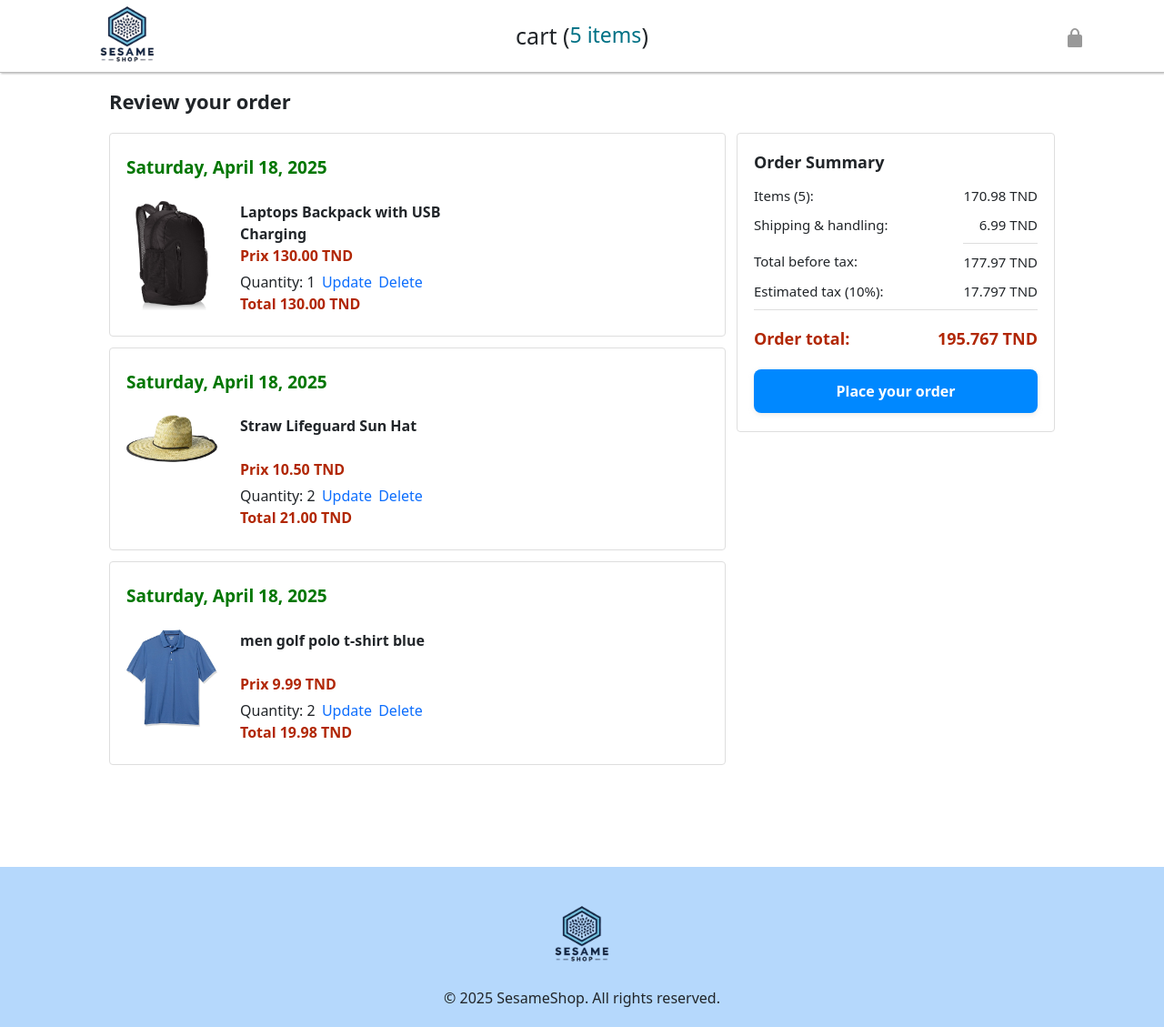
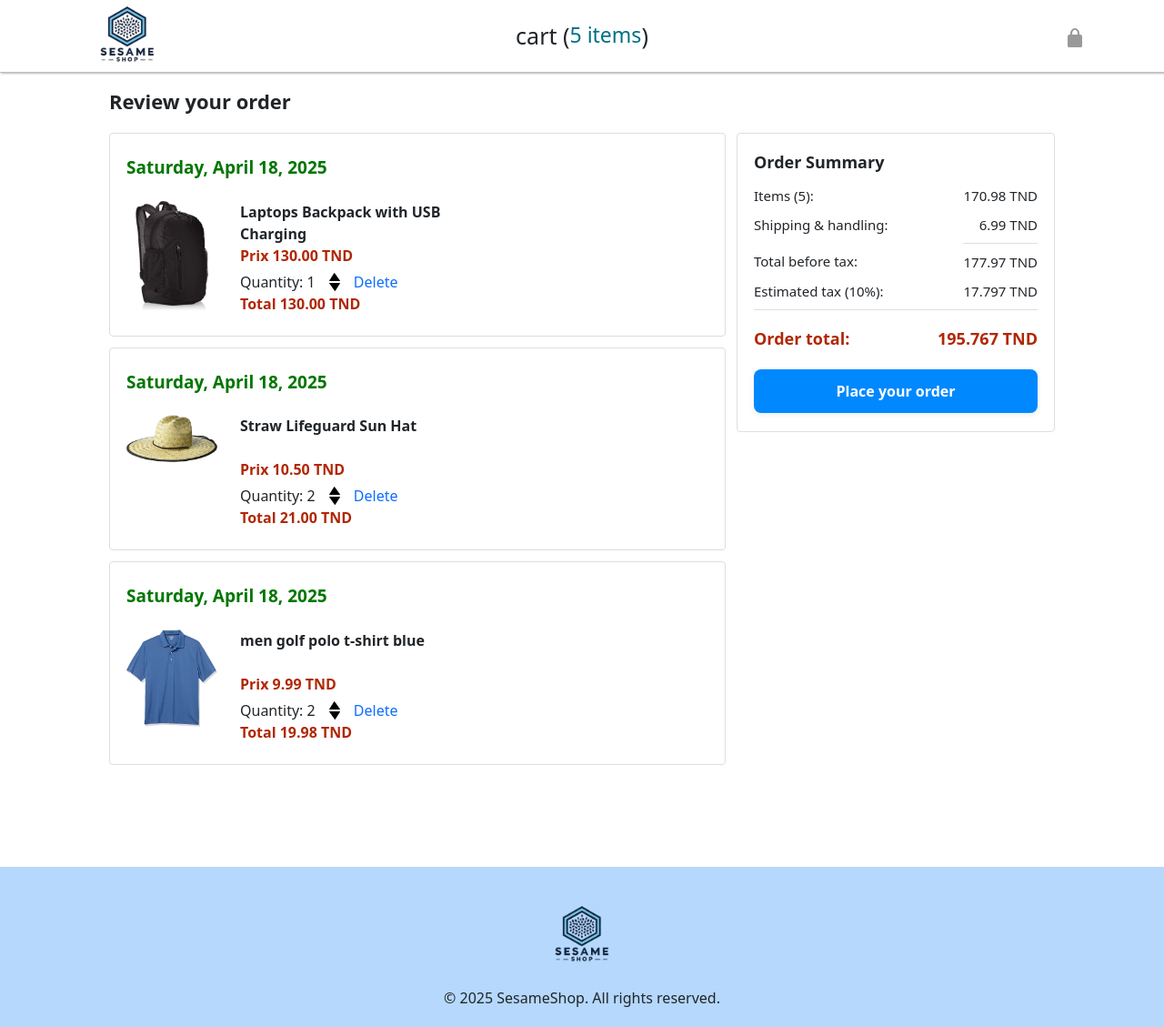
Before and after one commit to Mohamedali171997/ppg, a Django app: page /cart/ in a window 1280 px wide. Shown: the whole page at 91% size. Run offline with Django 5.2, Linux system fonts and the light colour scheme; a user stored in the database is signed in; data comes from the database, SQL or seed files in the repository; both versions use the stored data as it was after the commit.

Commit message:
ajouter modifer et supprimer cart

```diff
--- a/Ecommerce/templates/base.html
+++ b/Ecommerce/templates/base.html
@@ -55,6 +55,10 @@
     {% block header %}
     {% endblock header %}
 
+    {% block message %}
+
+    {% endblock message %}
+
 
 
 
--- a/Ecommerce/templates/cart.html
+++ b/Ecommerce/templates/cart.html
@@ -29,15 +29,23 @@
                 Prix {{ item.product.price }} TND
               </div>
               <div class="product-quantity">
-                <span>
-                  Quantity: <span class="quantity-label">{{ item.quantity }}</span>
-                </span>
-                <span class="update-quantity-link link-primary">
-                  Update
-                </span>
-                <span class="delete-quantity-link link-primary">
-                  Delete
-                </span>
+                <div class="item-row" style="display: flex; align-items: center; gap: 10px;">
+                  <span>
+                    Quantity: <span class="quantity-label">{{ item.quantity }}</span>
+                  </span>
+
+                  <div class="quantity-link">
+                    <div class="update-quantity-link link-primary">
+                      <img data-product="{{item.product.id}}" data-action="add" class="chg-quantity update-cart img-arrow" src="{% static 'images/icons/arrow-up.png' %}" alt="Increase quantity" />
+                      <img data-product="{{item.product.id}}" data-action="remove" class="chg-quantity update-cart img-arrow" src="{% static 'images/icons/arrow-down.png' %}" alt="Decrease quantity" />
+                    </div>
+                  </div>
+
+                  <span class="delete-quantity-link link-primary update-cart" data-product="{{ item.product.id }}" data-action="delete">
+                    Delete
+                  </span>
+                </div>
+
               </div>
                 <div class="product-price total">
 
--- a/Ecommerce/templates/login.html
+++ b/Ecommerce/templates/login.html
@@ -6,8 +6,14 @@
   {% endblock header %}
 </div>
 
+{%block message%}
 
 
+  {% if message %}
+    <div class="alert">{{ message }}</div>
+  {% endif %}
+
+{%endblock message%}
 
 {%block content %}
 
--- a/Ecommerce/templates/signup.html
+++ b/Ecommerce/templates/signup.html
@@ -2,7 +2,7 @@
 {% load static %}
 
 {% block header %}
-  {% include 'header.html' %}
+  {% include 'header1.html' %}
 {% endblock header %}
 
 {% block content %}
--- a/Ecommerce/urls.py
+++ b/Ecommerce/urls.py
@@ -9,7 +9,8 @@ urlpatterns = [
     path('logout/', views.logout_user, name='logout'),
     path('product/<pk>/', views.product_detail, name='product_detail'),
     path('signup/', views.signup, name='signup'),
-    path('update_item/', views.updateItem, name='update_item'),
+    path('update_item/', views.update_item, name='update_item'),
     path('header1/', views.header1, name='header1'),
     path('header2/', views.header2, name='header2'),
+    path('cart/update_item/', views.update_item, name='update_item'),
 ]
--- a/Ecommerce/views.py
+++ b/Ecommerce/views.py
@@ -7,6 +7,7 @@ from django.contrib.auth.forms import UserCreationForm
 from django import forms
 from .forms import SignUpForm
 from django.http import JsonResponse
+from django.views.decorators.csrf import csrf_exempt
 import json
 # Create your views here.
 
@@ -50,17 +51,31 @@ def header2(request):
 
 def home(request):
     products = Product.objects.all()
+
     if request.user.is_authenticated:
-        customer = request.user.customer
-        order = Order.objects.get_or_create(customer=customer, complete=False)[0]
-        cart_items = order.get_cart_items
+        try:
+            customer = request.user.customer
+        except Customer.DoesNotExist:
+            # Si le Customer n'existe pas, on le crée
+            customer = Customer.objects.create(user=request.user)
     else:
-        order = {'get_cart_total': 0, 'get_cart_items': 0}
-        cart_items = order['get_cart_items']
+        customer = None
 
-    context = {'products': products, 'order': order, 'cart_items': cart_items}
+    # Ajoute ici toute logique qui doit se baser sur le `customer`
+    cart_items = 0
+    order = None
+
+    if customer:
+        order, created = Order.objects.get_or_create(customer=customer, complete=False)
+        cart_items = order.get_cart_items if order else 0
+
+    context = {
+        'products': products,
+        'order': order if order else {'get_cart_total': 0, 'get_cart_items': 0},
+        'cart_items': cart_items
+    }
+
     return render(request, 'home.html', context)
-
 
 def cart(request):
     if request.user.is_authenticated:
@@ -105,13 +120,16 @@ def login_user(request):
         if user is not None:
             login(request, user)
             messages.success(request, 'Login successful')
+            if user.is_staff or user.is_superuser:
+                return redirect('/admin/')  # Redirection vers admin Django
             return redirect('home')
         else:
             messages.error(request, 'Invalid credentials')
-
             return redirect('login')
     else:
         return render(request, 'login.html', {})
+
+
 
 def logout_user(request):
     logout(request)
@@ -159,28 +177,30 @@ def signup(request):
     # form = SignUpForm()
     return render(request, 'signup.html', {'form': form})
 
+@csrf_exempt
+def update_item(request):
+    data = json.loads(request.body)
+    product_id = data['productId']
+    action = data['action']
+    print(f"Product ID: {product_id}, Action: {action}")
 
-def updateItem(request):
-	data = json.loads(request.body)
-	productId = data['productId']
-	action = data['action']
-	print('Action:', action)
-	print('Product:', productId)
+    customer = request.user.customer
+    product = Product.objects.get(id=product_id)
+    order, created = Order.objects.get_or_create(customer=customer, complete=False)
 
-	customer = request.user.customer
-	product = Product.objects.get(id=productId)
-	order, created = Order.objects.get_or_create(customer=customer, complete=False)
+    order_item, created = OrderItem.objects.get_or_create(order=order, product=product)
 
-	orderItem, created = OrderItem.objects.get_or_create(order=order, product=product)
+    if action == 'add':
+        order_item.quantity += 1
+        order_item.save()
+    elif action == 'remove':
+        order_item.quantity -= 1
+        if order_item.quantity > 0:
+            order_item.save()
+        else:
+            order_item.delete()
+    elif action == 'delete':
+        # Handle the delete action
+        order_item.delete()
 
-	if action == 'add':
-		orderItem.quantity = (orderItem.quantity + 1)
-	elif action == 'remove':
-		orderItem.quantity = (orderItem.quantity - 1)
-
-	orderItem.save()
-
-	if orderItem.quantity <= 0:
-		orderItem.delete()
-
-	return JsonResponse('Item was added', safe=False)
+    return JsonResponse({'message': 'Item was updated'}, safe=False)
--- a/static/js/cart.js
+++ b/static/js/cart.js
@@ -16,24 +16,24 @@ for (i = 0; i < updateBtns.length; i++) {
 	})
 }
 
-function updateUserOrder(productId, action){
-	console.log('User is authenticated, sending data...')
+function updateUserOrder(productId, action) {
+    console.log('User is authenticated, sending data...');
 
-		var url = 'update_item/'
+    var url = "/cart/update_item/";
 
     fetch(url, {
-			method:'POST',
-			headers:{
-				'Content-Type':'application/json',
-				'X-CSRFToken':csrftoken
+        method: 'POST',
+        headers: {
+            'Content-Type': 'application/json',
+            'X-CSRFToken': csrftoken,
         },
-			body:JSON.stringify({'productId':productId, 'action':action})
+        body: JSON.stringify({ productId: productId, action: action }),
     })
         .then((response) => {
             return response.json();
         })
         .then((data) => {
-		    console.log('Data:', data)
-			location.reload()
+            console.log('Data:', data);
+            location.reload();
         });
 }
--- a/static/styles/pages/cart/cart-main.css
+++ b/static/styles/pages/cart/cart-main.css
@@ -185,3 +185,15 @@
     margin-top: 11px;
     margin-bottom: 15px;
   }
+
+.img-arrow{
+  display: block;
+  margin: 2px;
+  height: 9px;
+  cursor: pointer;
+  transition: all 0.3s ease;
+}
+.quantity-link{
+  display: flex;
+  flex-direction: column;
+}
```
Also changed, not shown: db.sqlite3, static/images/icons/arrow-down.png (added), static/images/icons/arrow-up.png (added). Lines whose indentation alone changed are shown as unchanged.
